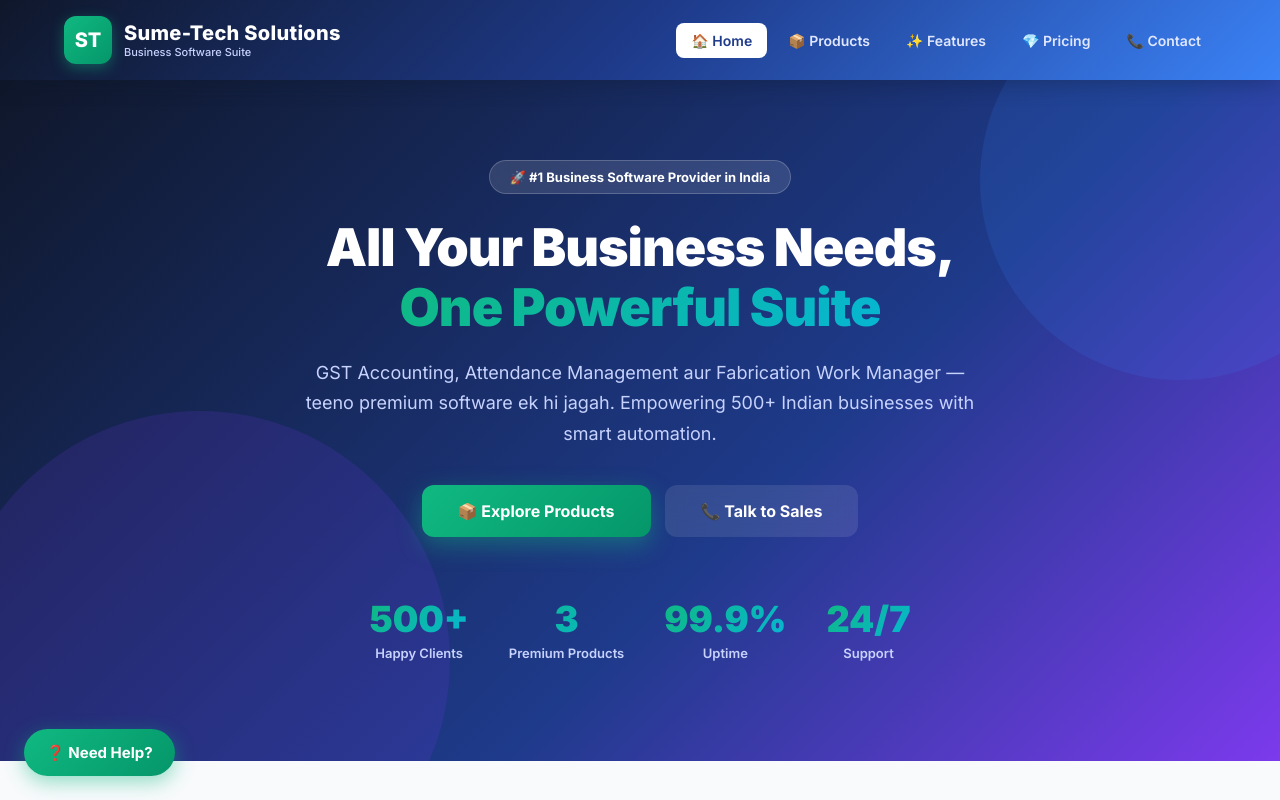
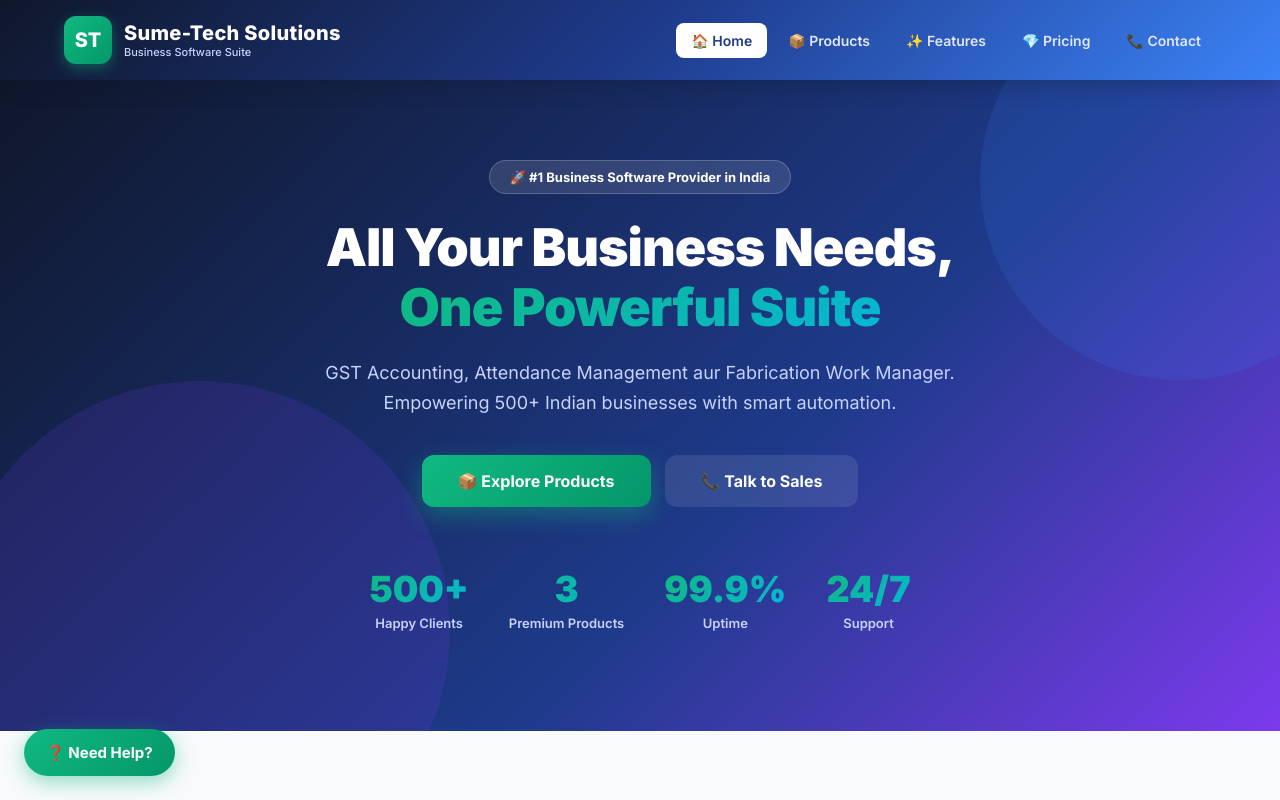
Before and after one commit to sumetech98-afk/alll_soft_link, a plain HTML site: page index.html in a window 1280 px wide. Shown: the top 800 px of the page. Drawn offline with Linux system fonts and the light colour scheme.

Commit message:
Update index.html

```diff
--- a/index.html
+++ b/index.html
@@ -320,7 +320,7 @@ footer { background: #0f172a; color: #94a3b8; padding: 48px 24px 24px; }
   <div class="hero-content">
     <div class="hero-badge">🚀 #1 Business Software Provider in India</div>
     <h1>All Your Business Needs,<br><span>One Powerful Suite</span></h1>
-    <p>GST Accounting, Attendance Management aur Fabrication Work Manager — teeno premium software ek hi jagah. Empowering 500+ Indian businesses with smart automation.</p>
+    <p>GST Accounting, Attendance Management aur Fabrication Work Manager. Empowering 500+ Indian businesses with smart automation.</p>
     <div class="hero-btns">
       <button class="btn-primary" onclick="scrollToSection('products')">📦 Explore Products</button>
       <button class="btn-outline" onclick="scrollToSection('contact')">📞 Talk to Sales</button>
```
